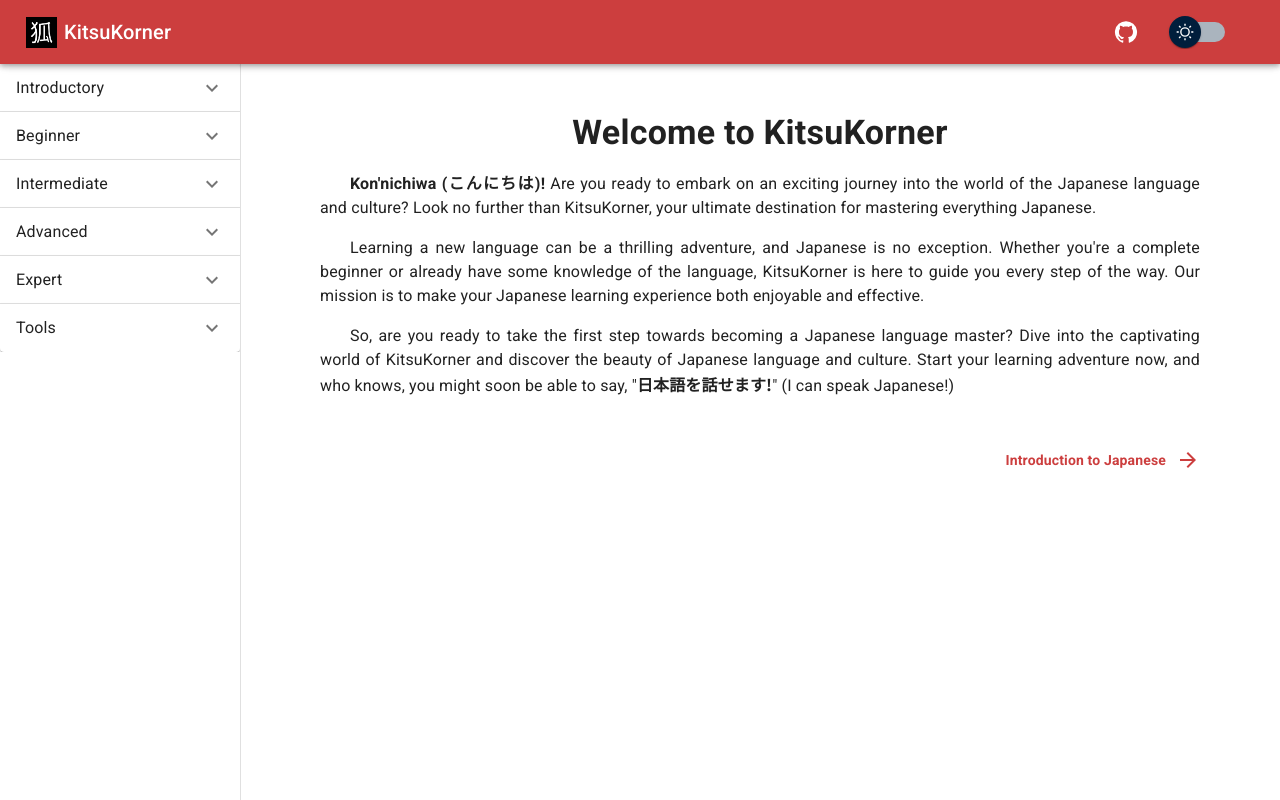
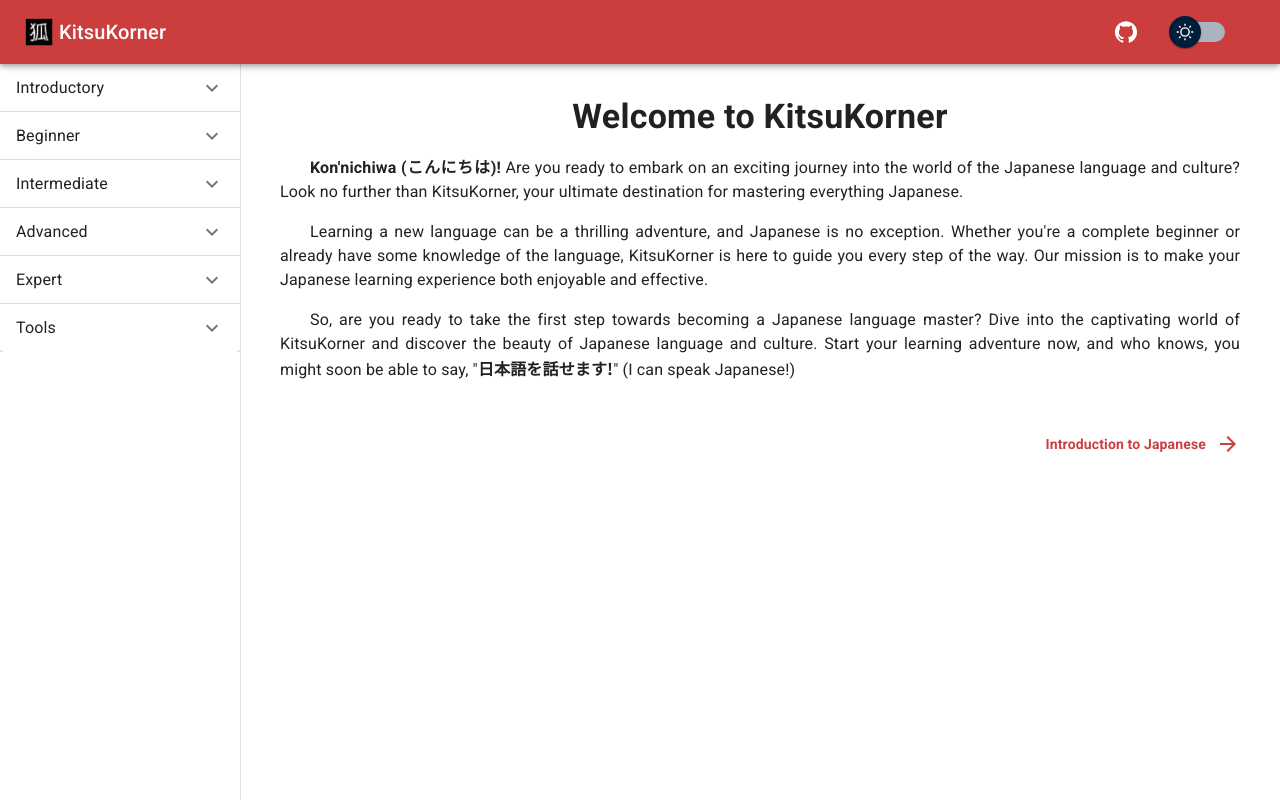
Before and after one commit to LinCie/KitsuKorner, a React (Vite) app: page / in a window 1280 px wide. Built offline with nearby package versions, Linux system fonts and the light colour scheme.

Commit message:
adjust root styling

```diff
--- a/src/Root.tsx
+++ b/src/Root.tsx
@@ -136,7 +136,7 @@ const Header = (props: HeaderProps) => {
           >
             <MenuIcon />
           </IconButton>
-          <img src={logo} alt="" style={{width: "35px", marginRight: "5px"}} />
+          <img src={logo} alt="" style={{width: "30px", marginRight: "5px"}} />
           <Link
             component={RouterLink}
             variant="h6"
@@ -241,9 +241,9 @@ const Root = () => {
       <Header handleDisplayMode={handleDisplayMode} displayMode={isDark} />
       <Box
         sx={{
-          marginTop: { xs: 11, sm: 14 },
+          marginTop: { xs: 10, sm: 12 },
           marginLeft: { xs: "0px", sm: "240px" },
-          paddingX: {xs: 5, sm: 10},
+          paddingX: {xs: 3, sm: 5}  ,
         }}
       >
         <Outlet />
```
